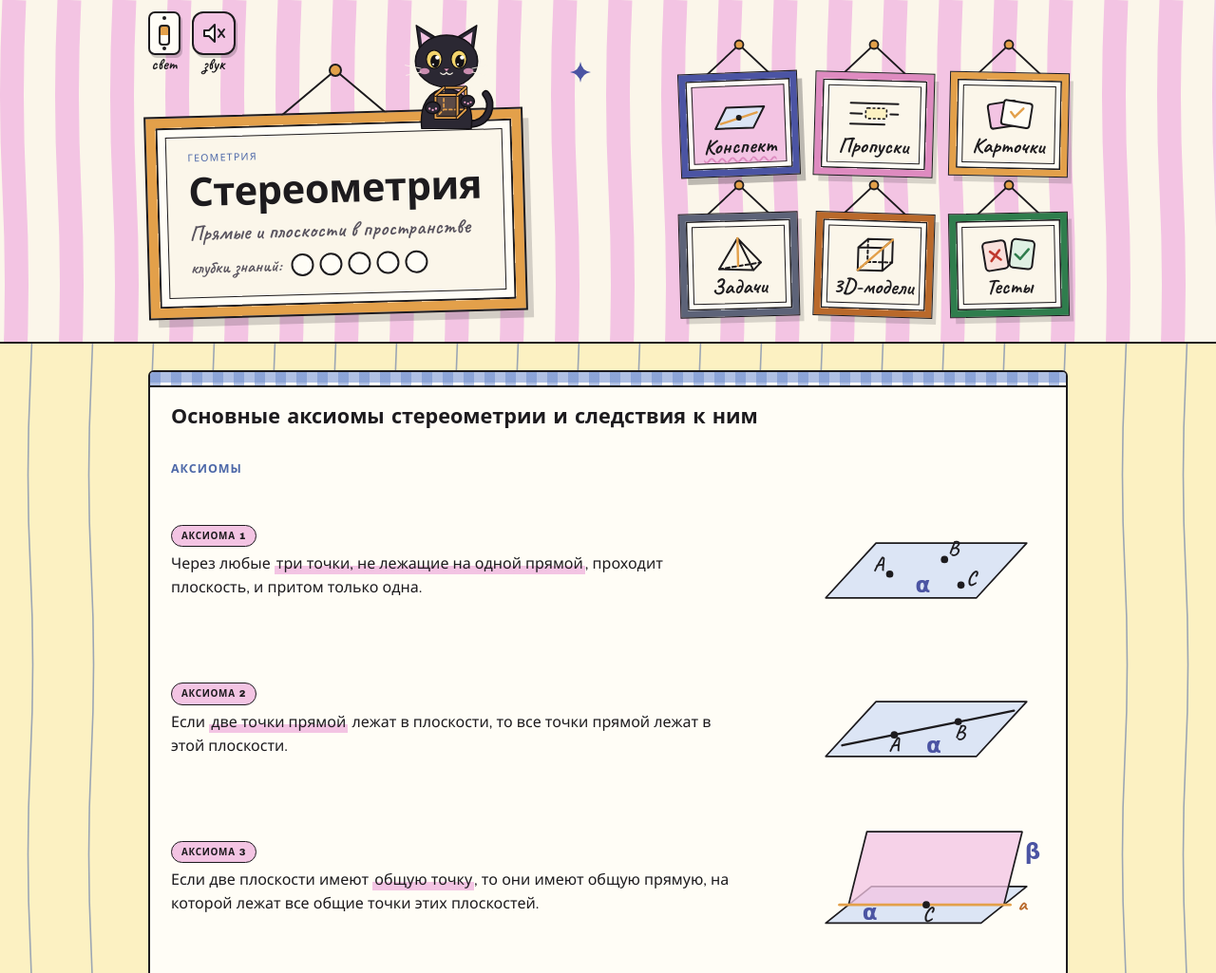
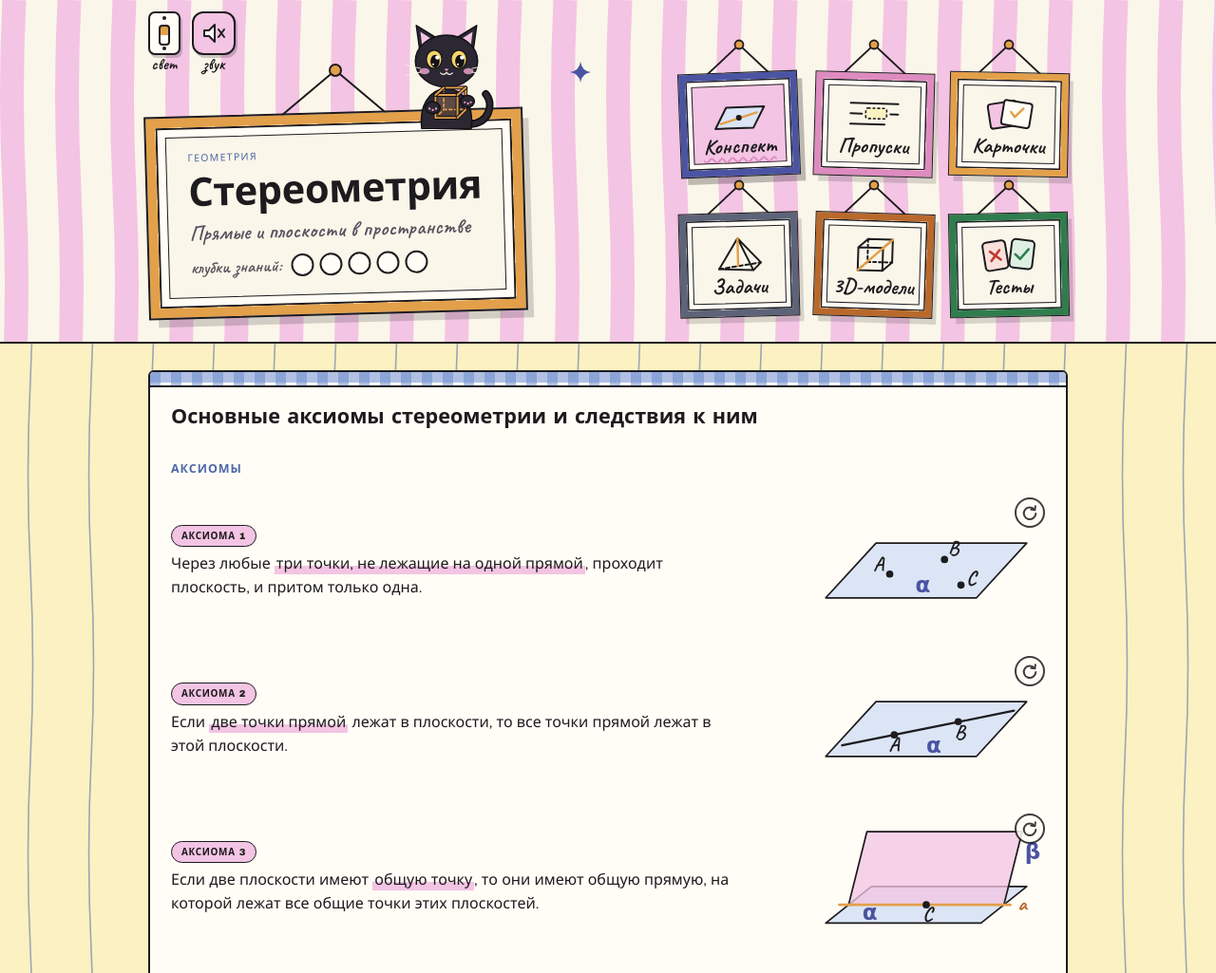
Before and after one commit to Fizika26/Geometric-Shapes, a plain HTML site: page stereometria/index.html in a window 1280 px wide. Shown: the top 1025 px of the page at 95% size. Drawn offline with nearby package versions, Linux system fonts and the light colour scheme; a web font is replaced by a local one.

Commit message:
Stereometria: animated theory figures
Co-Authored-By: Claude Opus 5.5 <noreply@anthropic.com>
Claude-Session: https://claude.ai/code/session_01KaYpfBk5YBHpqVWMhrcVWD

```diff
--- a/stereometria/index.html
+++ b/stereometria/index.html
@@ -173,6 +173,12 @@ main .wrap{padding-block:28px 48px}
 .t-prop{background:var(--lav)} .t-thm{background:var(--ink);color:var(--cream)}
 .fig{margin:0}
 .fig svg{display:block;width:100%;max-width:300px;height:auto;margin-left:auto}
+.anim-host{position:relative;cursor:pointer}
+.replay{position:absolute;right:0;top:0;width:32px;height:32px;border-radius:50%;border:2px solid var(--ink);background:var(--paper);display:grid;place-items:center;cursor:pointer;opacity:.85;padding:0;color:var(--ink)}
+.replay:hover{opacity:1;background:var(--pink)}
+.replay svg{width:18px;height:18px;margin:0}
+.case .anim-host .replay{width:26px;height:26px}
+.case .anim-host .replay svg{width:14px;height:14px}
 .fig figcaption{font-family:var(--hand);font-size:1.15rem;color:var(--ink-soft);text-align:right;line-height:1.1}
 .cases{display:grid;grid-template-columns:repeat(3,minmax(0,1fr));gap:12px;margin-top:10px}
 .case{border:1.5px solid var(--ink);border-radius:8px;padding:10px;background:var(--cream)}
@@ -845,7 +851,7 @@ const FIG = {
   lp_in: sv(plane()+L(45,95,215,64)+dot(95,86,'A',-4,18)+dot(165,73,'B',-4,18)),
   lp_cross: sv(plane('20,120 75,60 240,60 185,120')+L(118,4,130,88)+L(130,88,134,116,'ds')+L(134,116,138,138)+dot(130,88,'M',8,4)+T(105,22,'a','lbo'),'0 0 260 140'),
   lp_par: sv(plane('20,125 75,65 240,65 185,125')+L(40,28,220,28)+T(224,34,'a','lbo')+T(150,116,'α','lbg')),
-  threeperp: sv(plane('15,125 70,60 250,60 195,125')+L(80,100,175,100,'ac')+L(205,64,157,121)+L(80,15,80,100)+L(80,15,175,100)+`<polyline class="ln thin" points="80,90 90,90 90,100"/><polyline class="ln thin" points="166,100 171.8,93.1 180.8,93.1"/>`+dot(80,15,'A',-20,6)+dot(80,100,'H',-22,12)+dot(175,100,'M',9,14)+T(212,78,'a','lbo')+T(112,82,'α','lbg'),'0 0 260 140'),
+  threeperp: sv(plane('15,125 70,60 250,60 195,125')+L(80,15,80,100)+L(80,15,175,100)+L(80,100,175,100,'ac')+L(205,64,157,121)+`<polyline class="ln thin" points="80,90 90,90 90,100"/><polyline class="ln thin" points="166,100 171.8,93.1 180.8,93.1"/>`+dot(80,15,'A',-20,6)+dot(80,100,'H',-22,12)+dot(175,100,'M',9,14)+T(212,78,'a','lbo')+T(112,82,'α','lbg'),'0 0 260 140'),
   parplanes: sv(plane('20,128 70,96 240,96 190,128')+plane('20,58 70,26 240,26 190,58','pl2')+T(160,122,'α','lbg')+T(160,52,'β','lbg'),'0 0 260 140'),
   perpplanes: sv(plane('20,122 70,86 240,86 190,122')+`<polygon class="pl2" points="60,104 200,104 200,14 60,14"/>`+L(40,104,215,104,'ac')+`<line class="ln thin" x1="130" y1="104" x2="130" y2="44"/><line class="ln thin" x1="130" y1="104" x2="105" y2="122"/><polyline class="ln thin" points="130,95 123,100 123,109"/><circle class="pt" cx="130" cy="104" r="3"/>`+T(165,118,'α','lbg')+T(210,34,'β','lbg'),'0 0 260 140'),
   p1: sv(plane('15,125 70,65 250,65 195,125')+L(95,15,95,105)+L(95,15,195,92)+L(95,105,195,92,'ac')+`<polyline class="ln thin" points="95,95 105,93.7 105,103.7"/>`+dot(95,15,'A',-20,6)+dot(95,105,'H',-22,12)+dot(195,92,'M',8,-4)+T(76,64,'6','lbo')+T(150,46,'10','lbo')+T(40,116,'α','lbg'),'0 0 260 140'),
@@ -857,6 +863,53 @@ const FIG = {
   p7: sv(L(40,130,150,130)+L(150,130,200,95)+L(40,60,150,60)+L(150,60,200,25)+L(40,60,90,25)+L(90,25,200,25)+L(40,60,40,130)+L(150,60,150,130)+L(200,25,200,95)+L(40,130,90,95,'ds thin')+L(90,95,200,95,'ds thin')+L(90,25,90,95,'ds thin')+L(90,25,200,95,'ac ds')+`<polyline class="ln thin" points="192,95 190,90 195.5,86"/>`+dot(40,130,'A',-18,8)+dot(150,130,'B',2,18)+dot(200,95,'C',8,10)+dot(90,95,'D',-20,16)+dot(40,60,'A₁',-30,2)+dot(150,60,'B₁',2,18)+dot(200,25,'C₁',8,0)+dot(90,25,'D₁',-12,-8)+T(74,62,'8','lbo')+T(140,110,'6','lbo'),'0 0 260 150'),
   p8: sv(plane('20,128 75,88 240,88 185,128')+`<polygon class="pl2" points="50,108 212,108 212,14 50,14"/>`+L(36,108,226,108)+L(80,108,62,121)+L(170,108,170,64)+L(62,121,170,64,'ac')+L(62,121,170,108,'thin ds')+`<polyline class="ln thin" points="73,108 69,111 76,111"/><polyline class="ln thin" points="170,100 178,100 178,108"/>`+dot(62,121,'A',-20,8)+dot(80,108,'C',2,-8)+dot(170,108,'D',6,18)+dot(170,64,'B',8,0)+T(52,112,'3','lbo')+T(176,88,'4','lbo')+T(116,102,'12','lbo')+T(230,104,'c','lbo')+T(140,124,'α','lbg')+T(190,32,'β','lbg'),'0 0 260 140')
 };
+/* ---------- animated figures: plane appears, points pop, lines are drawn through them ---------- */
+const ANIM = new WeakMap();
+function animateFig(svg){
+  if(!svg || reduceMotion || !svg.animate) return;
+  const prev=ANIM.get(svg); if(prev) prev.stop();
+  const polys=[...svg.querySelectorAll('polygon')], dots=[...svg.querySelectorAll('circle.pt')], texts=[...svg.querySelectorAll('text')];
+  const lines=[...svg.querySelectorAll('line.ln')], marks=[...svg.querySelectorAll('polyline.ln')];
+  const anims=[]; let t=0;
+  polys.forEach((el,i)=>{ el.style.transformBox='fill-box'; el.style.transformOrigin='50% 50%';
+    anims.push(el.animate([{opacity:0,transform:'scale(.9)'},{opacity:1,transform:'none'}],{duration:450,delay:i*180,easing:'cubic-bezier(.3,.7,.3,1.2)',fill:'backwards'})); });
+  t = polys.length ? 300+polys.length*180 : 0;
+  dots.forEach((el,i)=>{ el.style.transformBox='fill-box'; el.style.transformOrigin='50% 50%';
+    anims.push(el.animate([{transform:'scale(0)'},{transform:'scale(1.8)',offset:.6},{transform:'scale(1)'}],{duration:380,delay:t+i*160,fill:'backwards'})); });
+  texts.forEach(el=>anims.push(el.animate([{opacity:0},{opacity:1}],{duration:400,delay:t+150,fill:'backwards'})));
+  t += dots.length*160 + 250;
+  // lines grow from their first end, one after another
+  const plan = lines.map(el=>{
+    const x1=+el.getAttribute('x1'), y1=+el.getAttribute('y1'), x2=+el.getAttribute('x2'), y2=+el.getAttribute('y2');
+    const dur = Math.max(380, Math.hypot(x2-x1,y2-y1)*4.2), st=t; t += dur*.85;
+    el.setAttribute('x2',x1); el.setAttribute('y2',y1); el.style.opacity='0';
+    return {el,x1,y1,x2,y2,st,dur};
+  });
+  marks.forEach((el,i)=>anims.push(el.animate([{opacity:0},{opacity:1}],{duration:300,delay:t+i*120,fill:'backwards'})));
+  let raf=0; const t0=performance.now();
+  const ease=k=>1-Math.pow(1-k,3);
+  function step(now){
+    const e=now-t0; let busy=false;
+    plan.forEach(p=>{ const k=Math.max(0,Math.min(1,(e-p.st)/p.dur)), q=ease(k); if(k<1) busy=true;
+      p.el.style.opacity = k>0 ? '' : '0'; p.el.setAttribute('x2',(p.x1+(p.x2-p.x1)*q).toFixed(2)); p.el.setAttribute('y2',(p.y1+(p.y2-p.y1)*q).toFixed(2)); });
+    if(busy) raf=requestAnimationFrame(step); else ANIM.delete(svg);
+  }
+  raf=requestAnimationFrame(step);
+  ANIM.set(svg,{ stop(){ cancelAnimationFrame(raf); anims.forEach(a=>a.cancel()); plan.forEach(p=>{ p.el.style.opacity=''; p.el.setAttribute('x2',p.x2); p.el.setAttribute('y2',p.y2); }); ANIM.delete(svg); } });
+}
+const REPLAY_ICON='<svg viewBox="0 0 20 20" aria-hidden="true"><path d="M15.5 6.5 A7 7 0 1 0 17 11" fill="none" stroke="currentColor" stroke-width="2.2" stroke-linecap="round"/><path d="M16.5 2.5 L16 7 L11.5 6.5" fill="none" stroke="currentColor" stroke-width="2.2" stroke-linecap="round" stroke-linejoin="round"/></svg>';
+function makeAnimHost(host){
+  if(host.classList.contains('anim-host')) return;
+  host.classList.add('anim-host');
+  const b=document.createElement('button'); b.className='replay'; b.type='button'; b.setAttribute('aria-label','Показать построение ещё раз'); b.innerHTML=REPLAY_ICON;
+  host.appendChild(b);
+  host.addEventListener('click', ()=>animateFig(host.querySelector('svg')));
+}
+const figIO = ('IntersectionObserver' in window) ? new IntersectionObserver(es=>es.forEach(en=>{
+  if(en.isIntersecting && !en.target.dataset.played){ en.target.dataset.played='1'; animateFig(en.target.querySelector('svg')); }
+}),{threshold:.6}) : null;
+document.querySelectorAll('#view-konspekt [data-fig]').forEach(el=>{ makeAnimHost(el); if(figIO) figIO.observe(el); });
+
 document.querySelectorAll('[data-fig]').forEach(el=>{
   const s = FIG[el.dataset.fig]; if(!s) return;
   el.insertAdjacentHTML('afterbegin', s);
@@ -1464,6 +1517,7 @@ function renderTask(){
       </div>
     </div></article>`;
   renderSteps();
+  const tf=taskEl.querySelector('.fig'); if(tf){ makeAnimHost(tf); if(!document.getElementById('view-zadachi').hidden) animateFig(tf.querySelector('svg')); }
   const inp = document.getElementById('ans-in');
   const check = ()=>{
     const v = parseFloat(inp.value.replace(',','.').replace(/[^\d.\-]/g,''));
```
